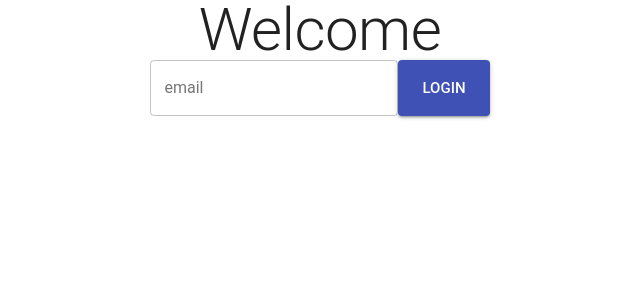
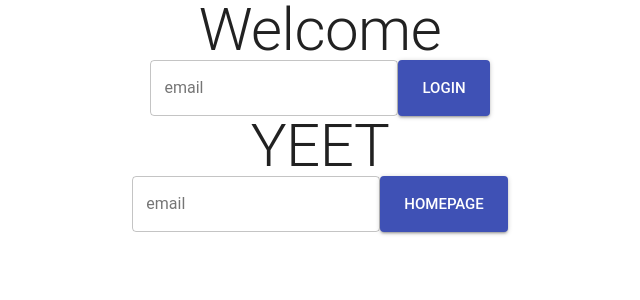
Before and after one commit to MakonnenMak/FooFighters, a React (Create React App) app in the folder frontend/: page / in a window 1280 px wide. Shown: the top 300 px of the page, without its empty margins (320-960 px from the left). Built offline with nearby package versions, Linux system fonts and the light colour scheme.

Commit message:
added homepage to the frontend app. Working on separating and adding individual components

```diff
--- a/frontend/src/App.js
+++ b/frontend/src/App.js
@@ -1,5 +1,6 @@
 import React, { Component } from 'react';
 import Login from './loginPage';
+import Homepage from './homepage';
 import './App.css';
 
 class App extends Component {
@@ -7,6 +8,7 @@ class App extends Component {
     return (
       <div className="App">
         <Login />
+        <Homepage />
       </div>
     );
   }
--- /dev/null
+++ b/frontend/src/homepage.js
@@ -0,0 +1,25 @@
+import React, { Component } from 'react';
+import Typography from '@material-ui/core/Typography';
+import TextField from '@material-ui/core/TextField';
+import Button from '@material-ui/core/Button';
+
+class Homepage extends Component {
+  render() {
+    return (
+      <div>
+        <Typography component="h2" variant="h2">YEET</Typography>
+        <TextField label="email" variant="outlined"/>
+        <Button
+          variant="contained"
+          color="primary"
+          size="large"
+          style={{height: 56}}
+        >
+        Homepage
+        </Button>
+      </div>
+    )
+  }
+}
+
+export default Homepage;
```
